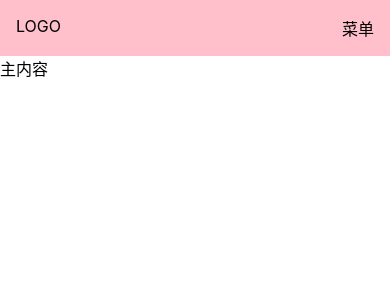
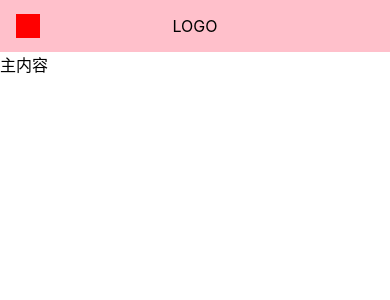
Before and after one commit to xue0211/flurryUI, a Vue app in the folder flurryUI/: page /#/doc in a window 390 px wide. Shown: the top 300 px of the page. Built offline with nearby package versions, Linux system fonts and the light colour scheme.

Commit message:
aside实现响应式，完善切换逻辑

```diff
--- a/flurryUI/src/App.vue
+++ b/flurryUI/src/App.vue
@@ -9,7 +9,9 @@
 export default {
   name: 'App',
   setup(){
-    const asideVisible = ref(false)
+    const width = document.documentElement.
+    clientWidth;
+    const asideVisible = ref(width <= 500 ? false : true)
     provide('asideVisible', asideVisible)  //set
   }
 }
--- a/flurryUI/src/components/Topnav.vue
+++ b/flurryUI/src/components/Topnav.vue
@@ -1,10 +1,10 @@
 <template>
     <div class="topnav">
-           <div class="logo" @click="toggleMenu">LOGO</div>
-           <ul>
+           <div class="logo">LOGO</div>
+           <ul class="menu">
                <li>菜单</li>
            </ul>
-           <div class="menu"></div>
+           <span class="toggleAside" @click="toggleMenu"></span>
        </div>
 </template>
 <script lang="ts">
@@ -22,11 +22,14 @@
 </script>
 <style lang="scss" scoped>
 .topnav {
+    position: relative;
     background-color: pink;
     display: flex;
     padding: 16px;
     position: relative;
     z-index: 10;
+    justify-content: center;
+    align-items: center;
     > .logo {
       max-width: 6em;
       margin-right: auto;
@@ -39,5 +42,20 @@
         margin: 0 1em;
       }
     }
+    > .toggleAside{
+        width: 24px;
+        height: 24px;
+        background: red;
+        position: absolute;
+        left: 16px;
+        top: 50%;
+        transform: translateY(-50%);
+        display: none;
+    }
+    @media (max-width:500px){
+        > .menu{display: none;}
+        > .logo{margin: 0 auto;}
+        > .toggleAside{display: inline-block}
+    }
   }
 </style>
--- a/flurryUI/src/views/Doc.vue
+++ b/flurryUI/src/views/Doc.vue
@@ -21,24 +21,21 @@
 export default {
     components: { Topnav },
     setup() {
-        const asideVisible = inject < Ref<boolean>>
-        ('asideVisible') //get
-        return {asideVisible}
+        const asideVisible = inject<Ref<boolean>>
+            ('asideVisible') //get
+        return { asideVisible }
     }
 }
 </script>
 <style lang="scss" scoped>
 .content {
-  position: relative;
+    position: relative;
 }
+
 aside {
     background: lightblue;
     width: 150px;
     padding: 16px;
-    position: absolute;
-    top: 0;
-    left: 0;
-    padding-top: 70px;
 
     >h2 {
         margin-bottom: 4px;
@@ -49,5 +46,12 @@
             padding: 4px 0;
         }
     }
+
+    @media (max-width: 500px) {
+        position: absolute;
+        top: 0;
+        left: 0;
+        padding-top: 70px;
+    }
 }
 </style>
```
